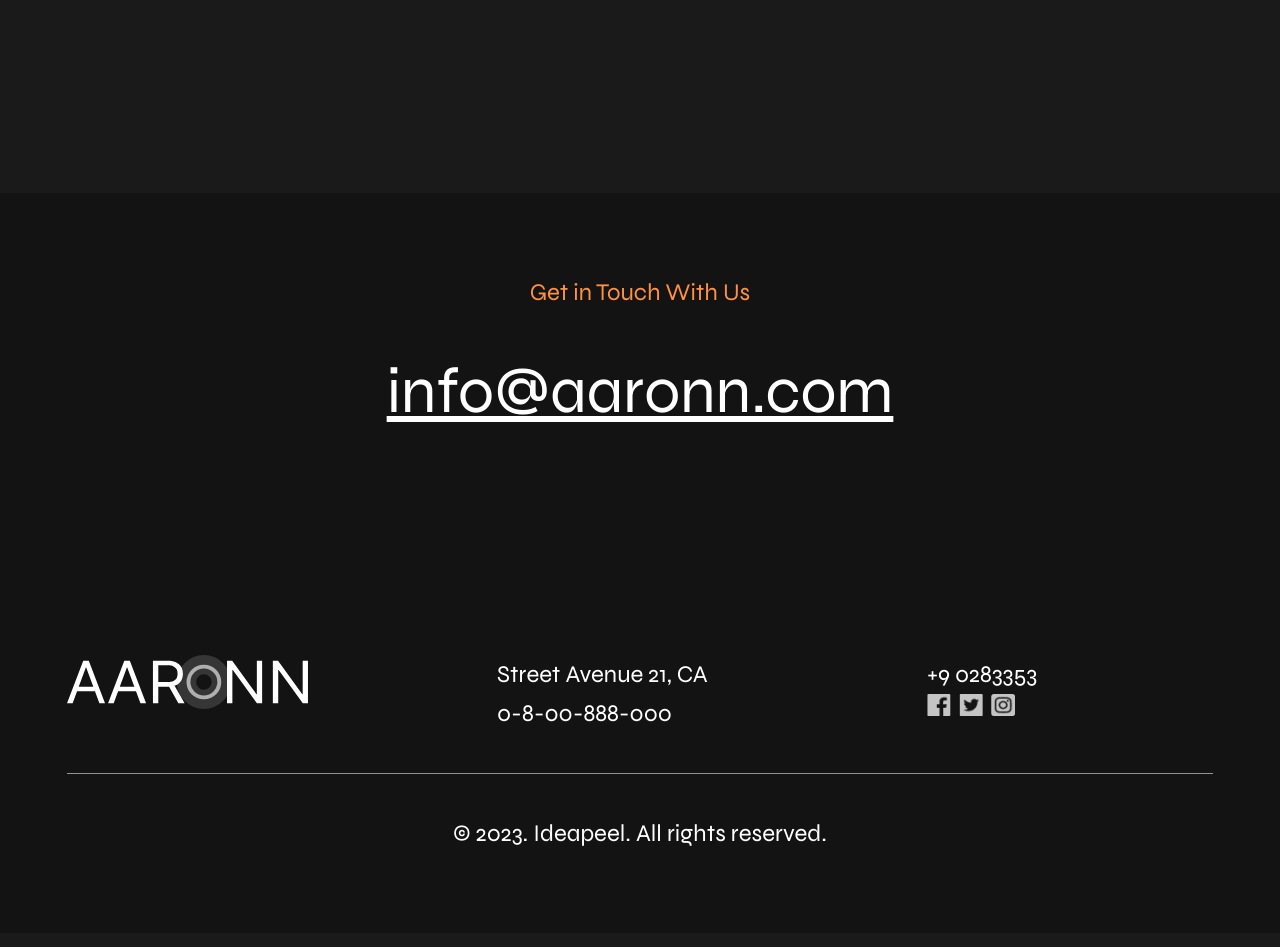
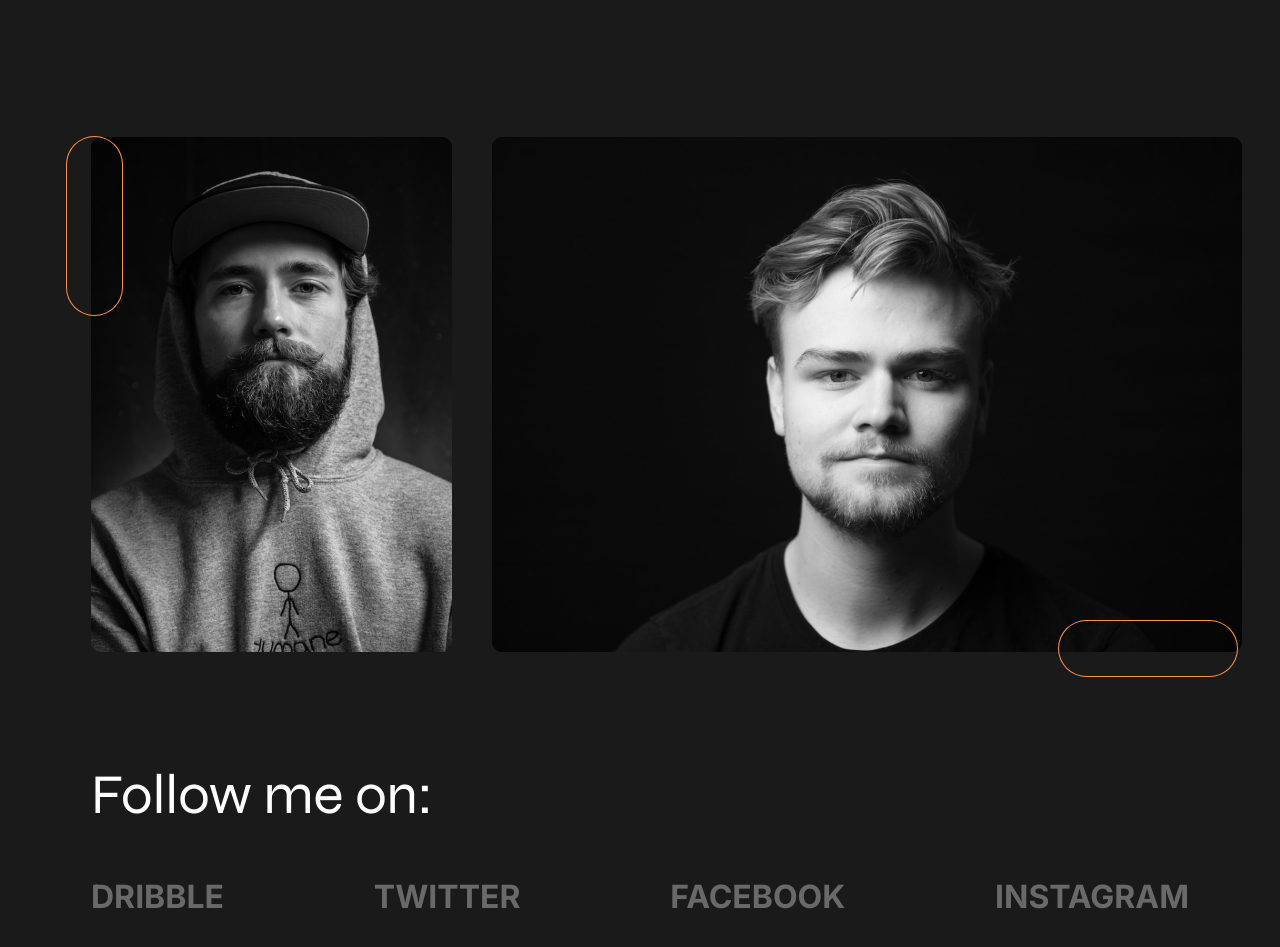
Before and after one commit to AbidHasanPiash/assessment-for-nnsel, a Next.js app: page /about in a window 1280 px wide. Shown: the part 840-1787 px from the top of the page. Built offline with nearby package versions, Linux system fonts and the light colour scheme.

Commit message:
Enhance About page with mission statement, images, and social media links; add Inter font to layout

```diff
--- a/app/about/page.tsx
+++ b/app/about/page.tsx
@@ -1,10 +1,13 @@
 import PageHead from '@/components/common/PageHead'
+import Image from 'next/image'
+import Link from 'next/link'
 import React from 'react'
 
 export default function AboutPage() {
     return (
         <div className='space-y-20 py-40'>
             <PageHead title='About Me' description='Little Brief About Myself' />
+
             <div className='grid grid-cols-2 gap-20 p-6 place-content-center'>
                 <h1 className='text-[80px]'>
                     My mission is to make design easier.
@@ -17,6 +20,28 @@ export default function AboutPage() {
                     of revisions, you can easily build a logo without porbolem.
                 </div>
             </div>
+
+            <div className="relative flex items-center justify-between gap-10 p-6">
+                <div className="absolute left-0 top-6 w-[55px] h-[178px] ring-1 ring-brand rounded-full" />
+                <div className="absolute -right-6 bottom-0 w-[178px] h-[55px] ring-1 ring-brand rounded-full" />
+                <Image src={'/image/Man-about-me-1.png'} width={361} height={515} alt="Man-about-me-1" />
+                <Image src={'/image/Man-about-me-2.png'} width={750} height={515} alt="Man-about-me-2" />
+            </div>
+
+            <div className='space-y-10 px-6'>
+                <h3 className='font-syne'>Follow me on:</h3>
+                <div className='flex items-center justify-between'>
+                    {['Dribble','Twitter','Facebook', 'Instagram'].map(item=>(
+                        <Link
+                            href={'#'}
+                            key={item}
+                            className='text-[32px] uppercase font-inter text-secondary-light font-bold'>
+                            {item}
+                        </Link>
+                    ))}
+                </div>
+
+            </div>
         </div>
     )
 }
--- a/app/layout.tsx
+++ b/app/layout.tsx
@@ -1,6 +1,6 @@
 import "./globals.css";
 import type { Metadata } from "next";
-import { Rubik, Syne } from "next/font/google";
+import { Rubik, Syne, Inter } from "next/font/google";
 import Nav from "@/components/ui/Nav";
 import Footer from "@/components/ui/Footer";
 
@@ -11,6 +11,11 @@ const rubik = Rubik({
 
 const syne = Syne({
   variable: "--font-syne",
+  subsets: ["latin"],
+});
+
+const inter = Inter({
+  variable: "--font-inter",
   subsets: ["latin"],
 });
 
@@ -27,7 +32,7 @@ export default function RootLayout({
   return (
     <html lang="en">
       <body
-        className={`${rubik.variable} ${syne.variable} antialiased bg-secondary-black text-secondary-white`}
+        className={`${rubik.variable} ${syne.variable} ${inter.variable} antialiased bg-secondary-black text-secondary-white`}
       >
         <main className="max-w-[1146px] mx-auto">
           <Nav/>
--- a/tailwind.config.ts
+++ b/tailwind.config.ts
@@ -11,6 +11,7 @@ export default {
       fontFamily: {
         rubik: ["var(--font-rubik)", "sans-serif"],
         syne: ["var(--font-syne)", "sans-serif"],
+        inter: ["var(--font-inter)", "sans-serif"],
       },
       colors: {
         brand: {
```
